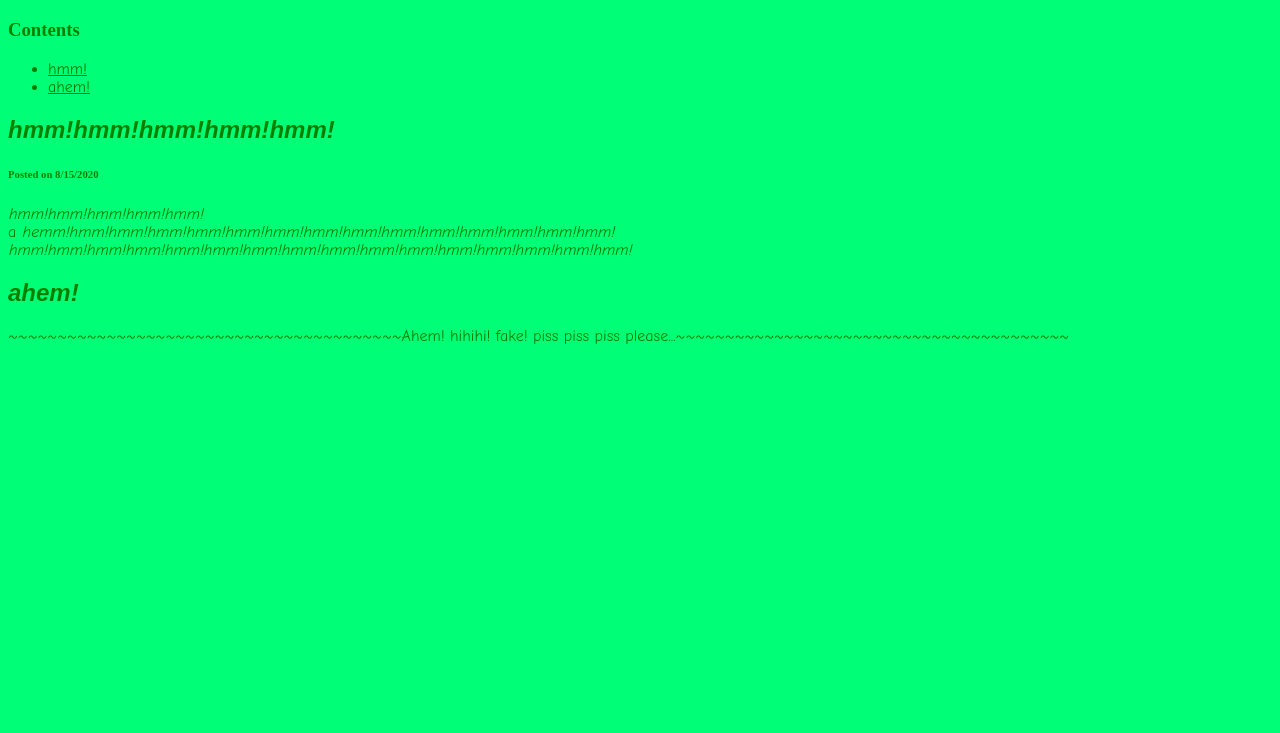
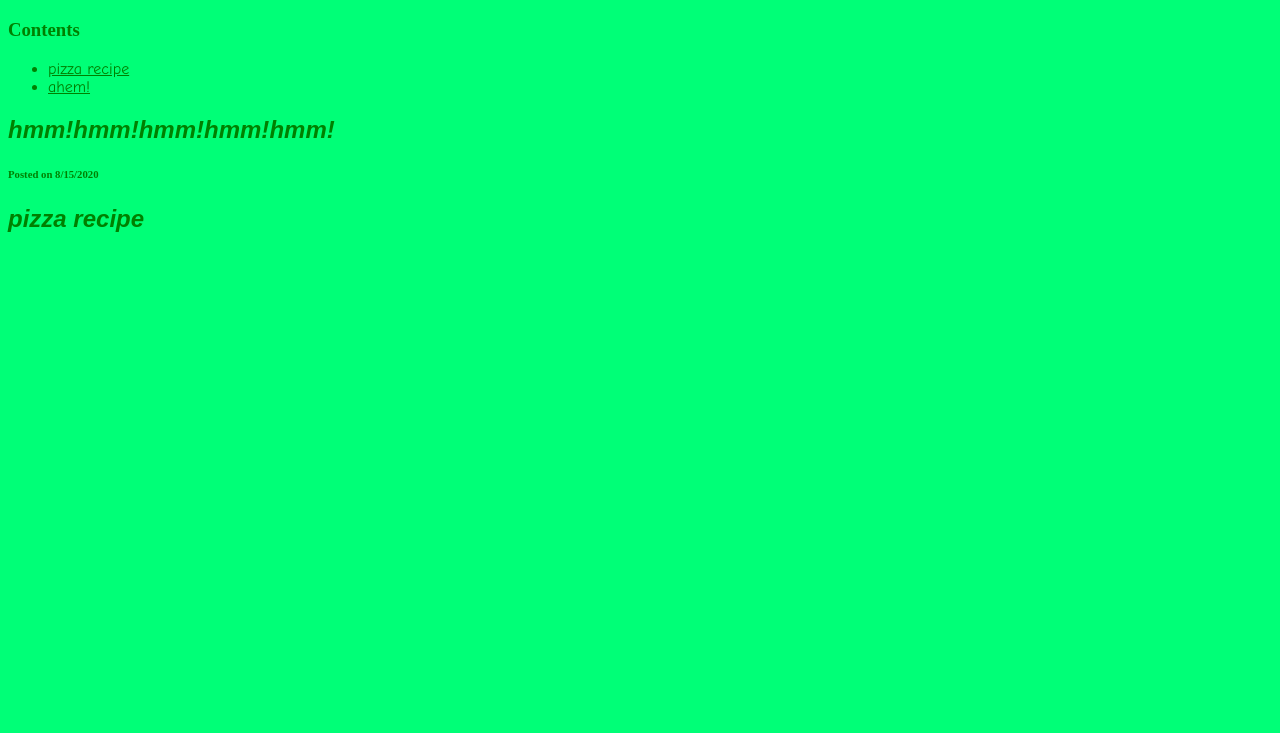
Before and after one commit to Hotdog-master/Hotdog-master.github.io, a plain HTML site: page index.html in a window 1280 px wide. Shown: the part 67-800 px from the top of the page. Drawn offline with Linux system fonts and the light colour scheme.

Commit message:
Update index.html

```diff
--- a/index.html
+++ b/index.html
@@ -32,17 +32,15 @@
 
         <h3>Contents</h3>
         <ul>
-            <li><a href="#hmm">hmm!</a></li>
-            <li><a href="#ahem">ahem!</a></li>
+            <li><a href="#pizza">pizza recipe</a></li>
+            <li><a href="#">ahem!</a></li>
         </ul>
 
         <h2><em>hmm!<em>hmm!<em>hmm!<em>hmm!<em>hmm!</em></em></em></em></em></h2>
         <h6>Posted on 8/15/2020</h6>
 
-        <p id="hmm"><em>hmm!</em><em>hmm!</em><em>hmm!</em><em>hmm!</em><em>hmm!</em><br>a <em>hemm!</em><em>hmm!</em><em>hmm!</em><em>hmm!</em><em>hmm!</em><em>hmm!</em><em>hmm!</em><em>hmm!</em><em>hmm!</em><em>hmm!</em><em>hmm!</em><em>hmm!</em><em>hmm!</em><em>hmm!</em><em>hmm!</em><br><em>hmm!</em><em>hmm!</em><em>hmm!</em><em>hmm!</em><em>hmm!</em><em>hmm!</em><em>hmm!</em><em>hmm!</em><em>hmm!</em><em>hmm!</em><em>hmm!</em><em>hmm!</em><em>hmm!</em><em>hmm!</em><em>hmm!</em><em>hmm!</em></p>
-        <h2 id="ahem"><em><strong>ahem!</strong></em></h2>
-        <p>
-            ~~~~~~~~~~~~~~~~~~~~~~~~~~~~~~~~~~~~~~~~Ahem! hihihi! fake! piss piss piss please...~~~~~~~~~~~~~~~~~~~~~~~~~~~~~~~~~~~~~~~~<br><br><br><br><br><br><br><br><br><br><br><br><br><br><br><br><br><br><br><br><br><br><br><br><br><br><br><br><br><br><br><br><br><br><br><br><br><br><br><br><br><br><br><br><br><br><br><br><br><br><br><br><br><br><br><br><br><br><br><br><br><br><br><br><br><br><br><br><br><br><br><br><br><br><br><br><br><br><br><br><br><br><br><br><br><br><br><br><br><br><br><br><br><br><br><br><br><br><br><br><br><br><br><br><br><br><br><br><br><br><a href="#top">top</a>
-        </p>
+        <p id=""></p>
+        <h2 id="pizza"><em><strong>pizza recipe</strong></em></h2>
+        <p></p>
     </body>
 </html>
```
